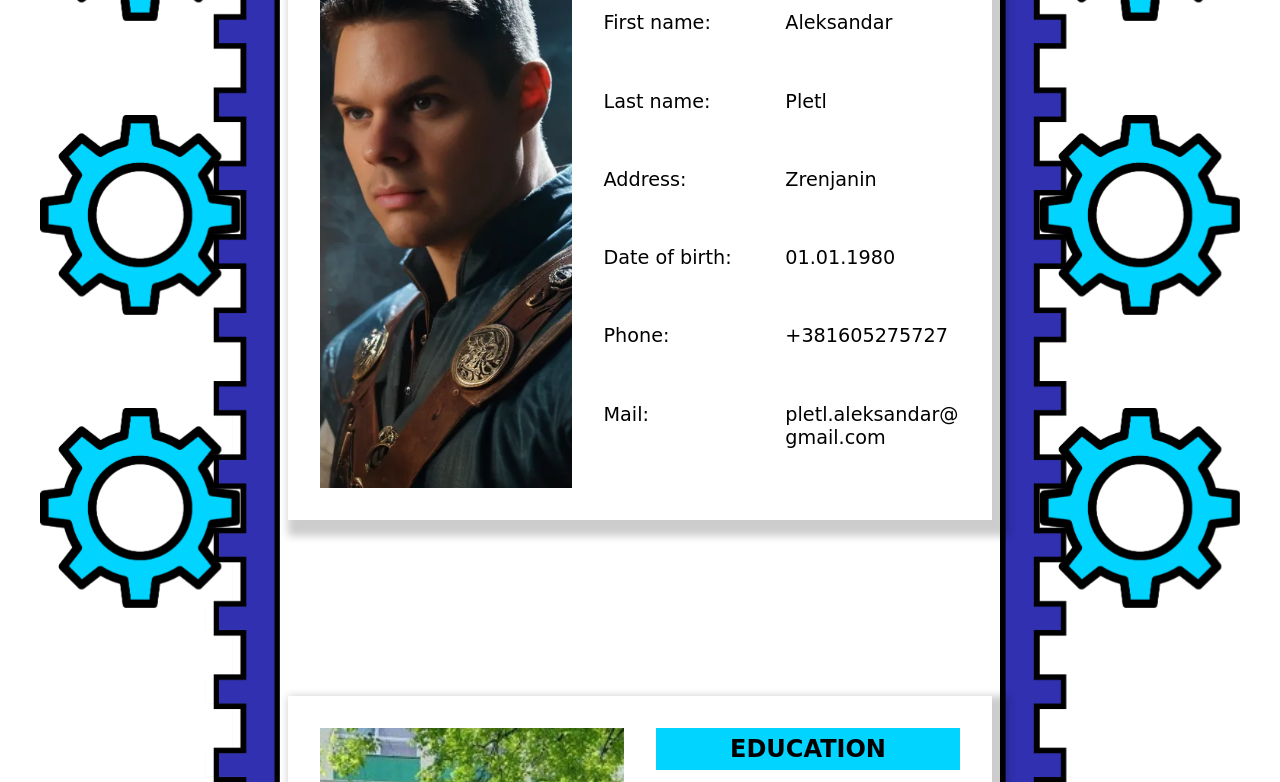
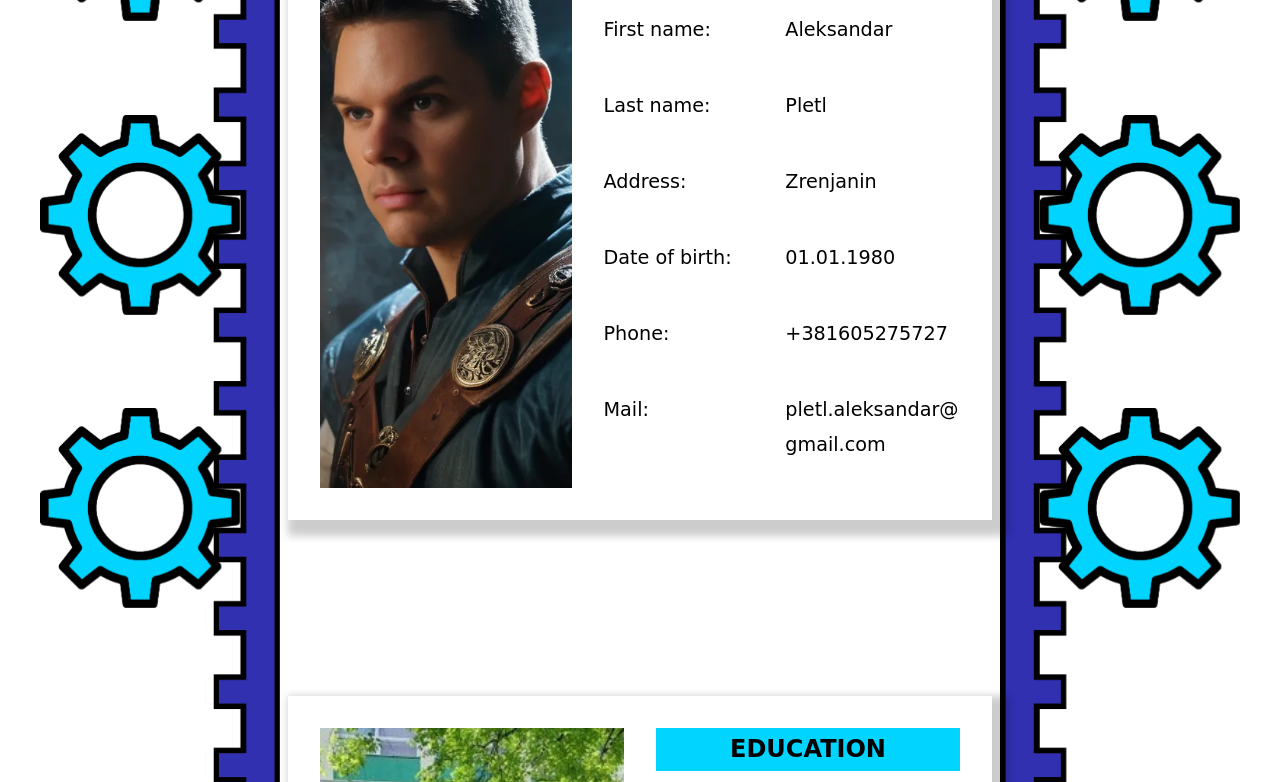
Before and after one commit to AleksandarZR/cv, a plain HTML site: page index.html in a window 1280 px wide. Shown: the part 192-974 px from the top of the page. Drawn offline with Linux system fonts and the light colour scheme.

Commit message:
Update style.css

```diff
--- a/style.css
+++ b/style.css
@@ -14,7 +14,6 @@
 
 html {
     width: 100%;
-    /* width: 100vw; */
     /* border: 1px dotted purple; */
     overflow-x: hidden;
     scroll-behavior: smooth;
@@ -28,12 +27,10 @@ html {
 }
 
 body {
-    /* width: 100vw; */
-    /* max-width: 100vw; */
     width: 100%;
     min-height: 400vh;
     overflow-x: hidden;
-    /* line-height: 1.8; */
+    line-height: 1.8;
     /* border: 1px dotted purple; */
     white-space: wrap;
     word-wrap: break-word;
```
